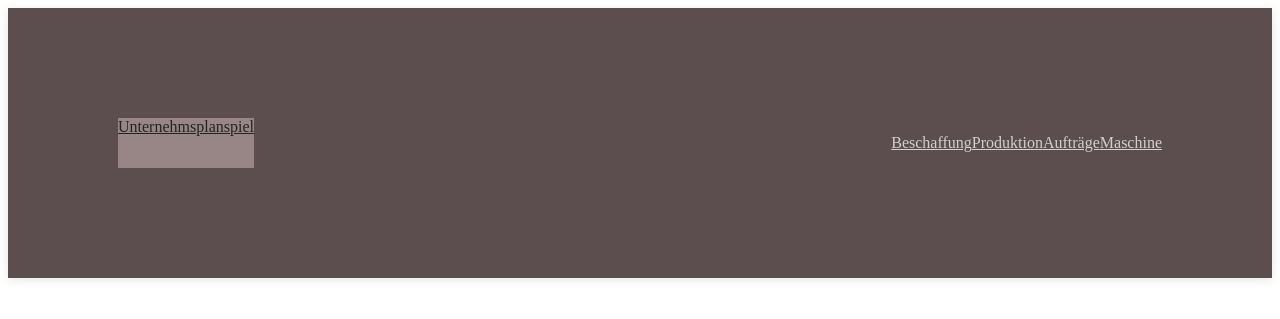
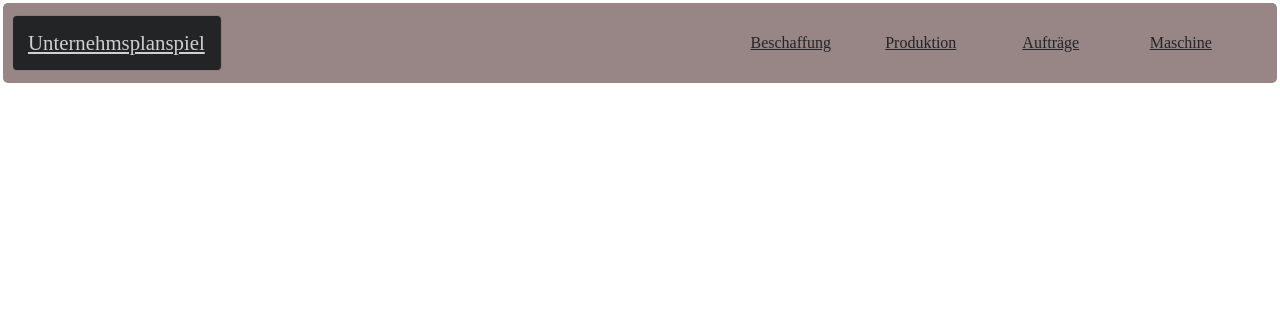
Before and after one commit to Haptiplan/frontend_web, a PHP site: page /Haptiplan-frontend-web/templates/header.php in a window 1280 px wide. Shown: the top 319 px of the page. Run offline with PHP 8.4, Linux system fonts and the light colour scheme.

Commit message:
Update header.css

```diff
--- a/Haptiplan-frontend-web/HaptiPlan/styles/header.css
+++ b/Haptiplan-frontend-web/HaptiPlan/styles/header.css
@@ -1,29 +1,51 @@
 .navbar{
-    background-color: #5c4e4e;
-    padding: 110px;
-    overflow: hidden;
-    box-shadow: 0 2px 10px 0 rgba(0,0,0, 0.1);
+  height: 80px;
+  position: sticky;
+  top: -15px;
+  background-color: #988686;
+  border-radius: 5px;
+  margin: -5px;
+  display: flex;
+  align-items: center;
 }
 .inner-navbar{
-    display: flex;
-    justify-content: space-between;
-  }
+  height: 65px;
+  position: sticky;
+  top: 0;
+  display: flex;
+  align-items: center;
+}
 .active{
-    background-color: #988686;
-    color: #232425;
+  background-color: #232425;
+  color: #d1d0d0;
+  font-size: 1.3em;
+  margin: 0 60% 0 10px;
+  padding: 15px;
+  box-shadow: 1px 0px 1px #232425;
+  border-radius: 4px;
 }
 .active:hover{
     background-color: #A89696;
     color: #131415;
 }
 .element-list{
-    display: flex;
-    justify-content:flex-end;
+  border-left: 150px;
+  display: flex;
+  justify-content: flex-end;
+  margin-top: -10px;
+  margin-bottom: -10px;
 }
 .element{
-    color: #d1d0d0;
+  color: #232425;
+  font-size: 1em;
+  text-align: center;
+  width: 110px;
+  padding: 10px;
 }
 .element:hover{
-    color: #e1e0e0;
-    background-color: #988686;
+  color: #e1e0e0;
+  font-size: 1.05em;
+  background-color: #887676;
+  box-shadow: 0px 0px 1px 1px #6c5e5e;
+  border-radius: 4px;
 }
```
